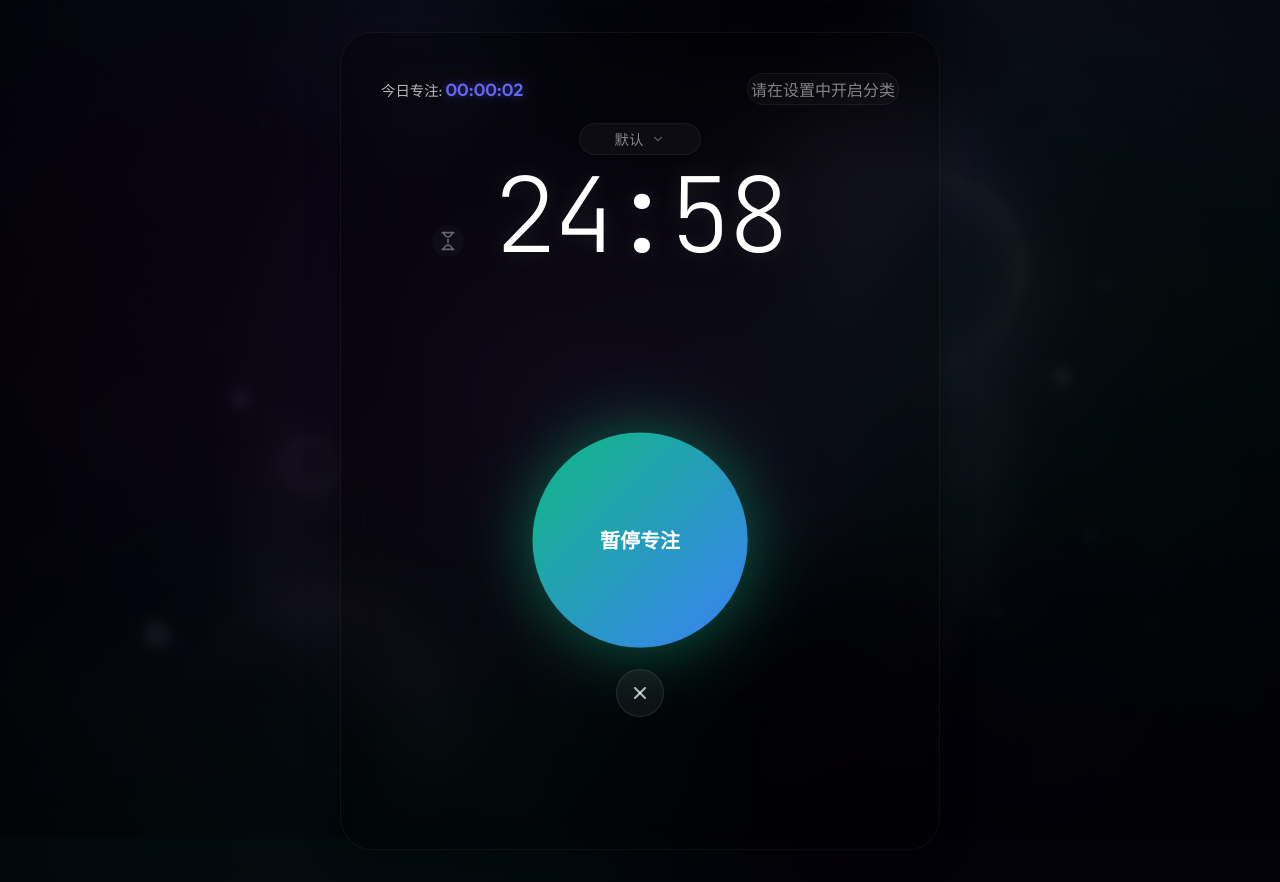
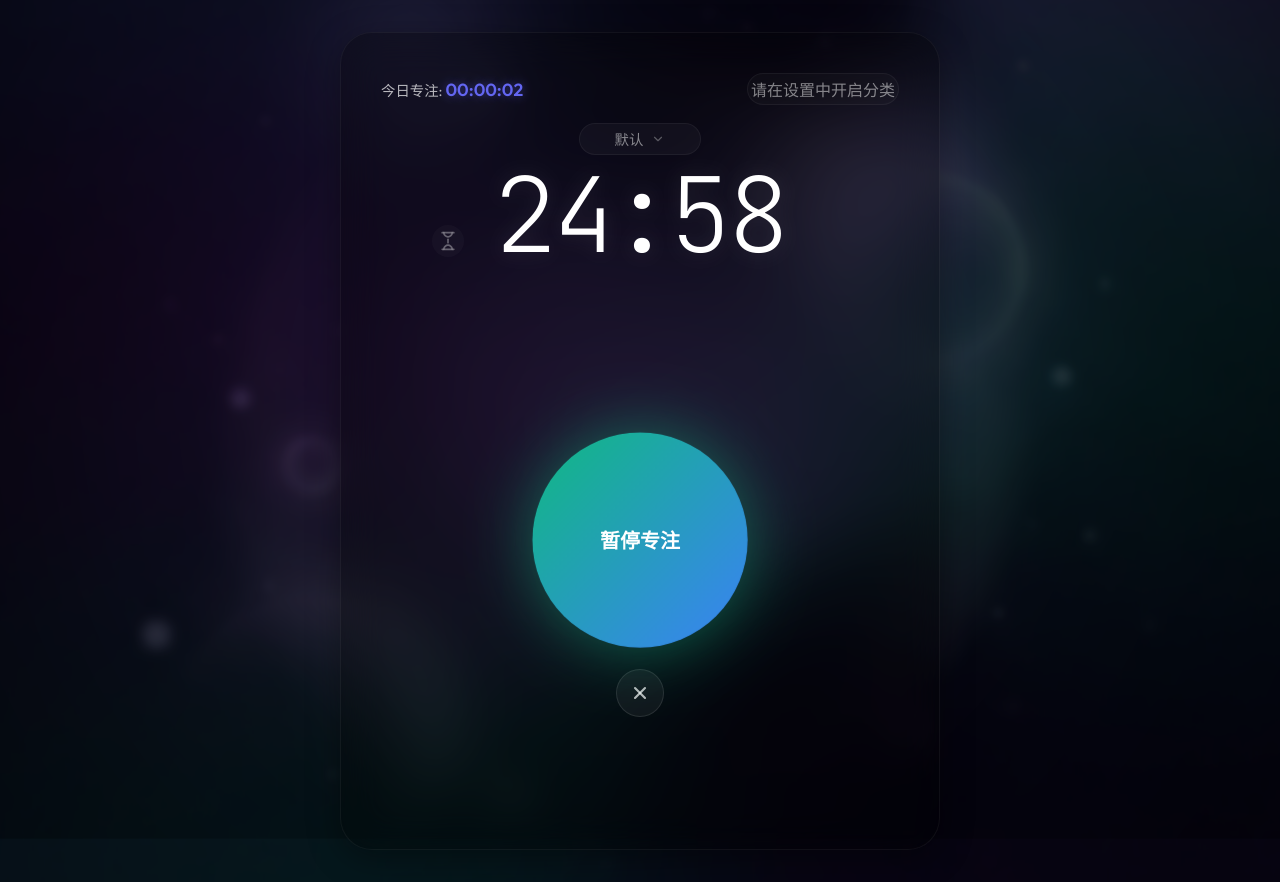
Before and after one commit to hfthefeitong-dev/FocusTimer, a plain HTML site: page index.html in a window 1280 px wide. Both pictures are taken after a click on the button "开始专注". Drawn offline with nearby package versions, Linux system fonts and the light colour scheme; files whose address does not match are found by name; a web font is replaced by a local one.

Commit message:
1.4.3 专注后背景图片亮度调高

```diff
--- a/style.css
+++ b/style.css
@@ -1001,7 +1001,7 @@ header {
 }
 
 .is-focusing:not(.is-paused) .bg-img {
-    filter: brightness(0.2) blur(4px);
+    filter: brightness(0.4) blur(4px);
     scale: 1.2;
     --breathe-intensity: 1;
 }
```
